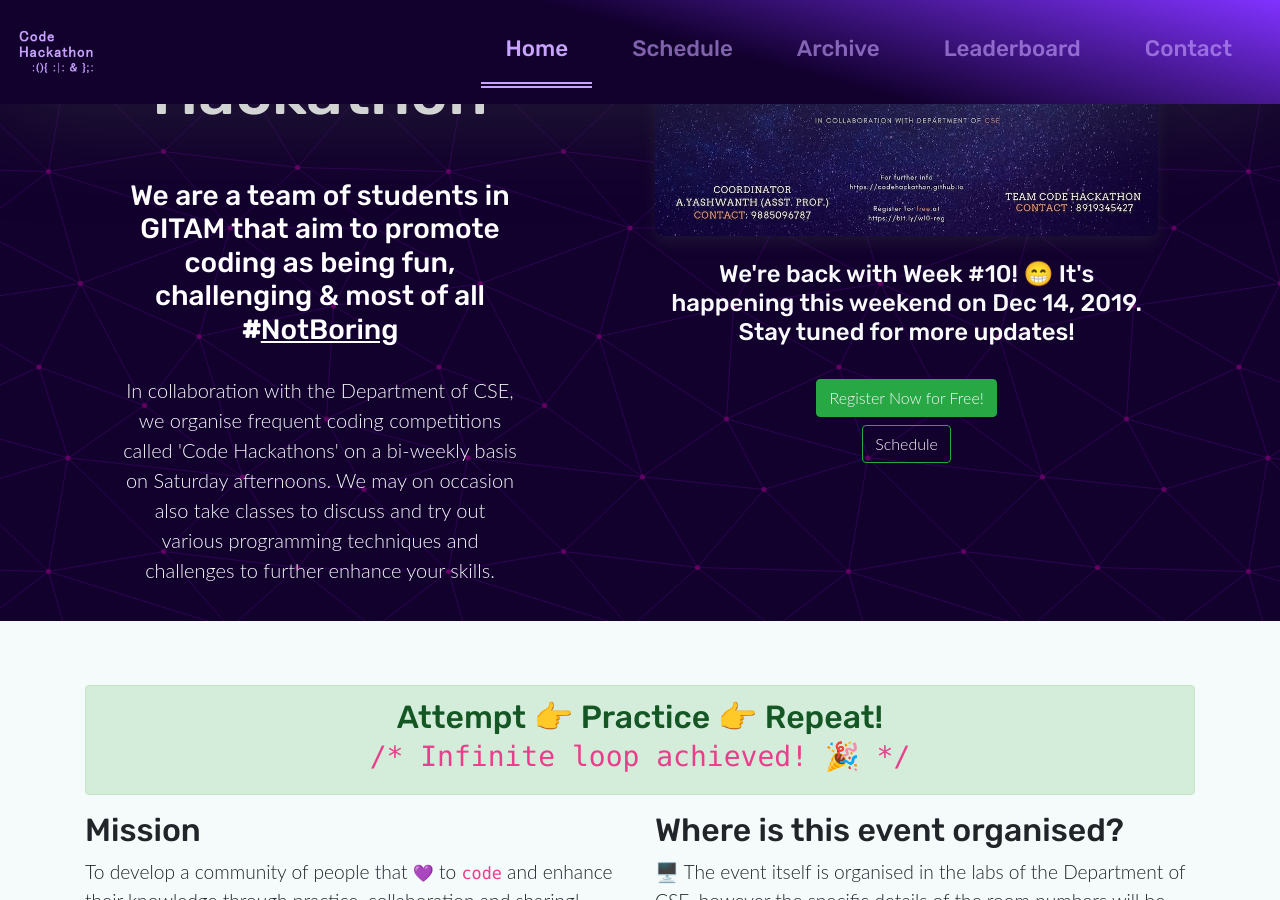
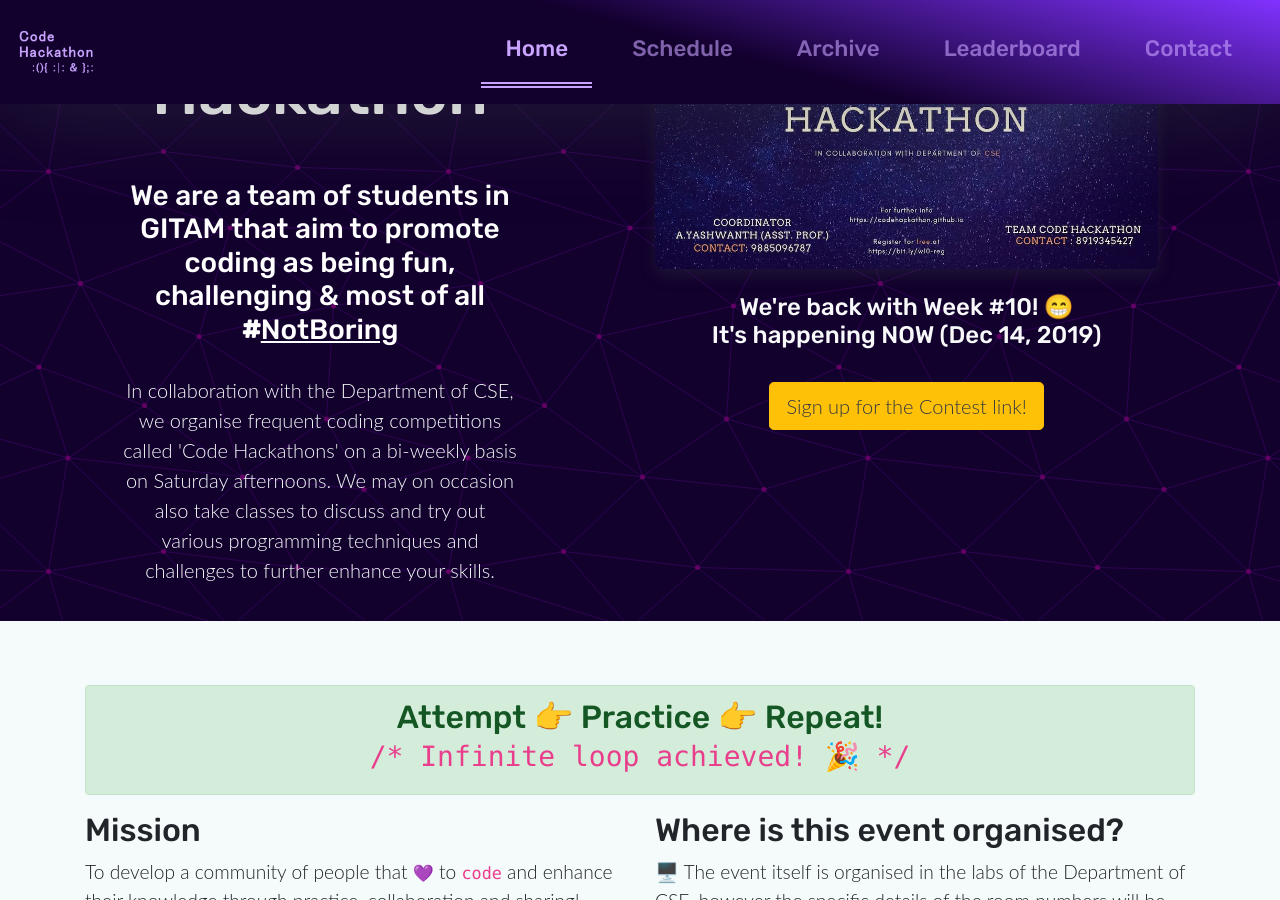
Before and after one commit to codehackathon/codehackathon.github.io, a Jekyll site: the page built from index.html, in a window 1280 px wide and 900 px high, scrolled down 363 px. Built offline with Jekyll 4.4.1, drawn with Linux system fonts in a browser that asks for light colours.

Commit message:
:alembic: Added Live contest link

```diff
--- a/index.html
+++ b/index.html
@@ -99,9 +99,8 @@
 					<br />
 					<img style="background: rgb(26, 18, 69);" class="poster" src="assets/poster/w10.jpg" alt="Code Hackathon Week #10 Poster">
 					<br />
-					<h4 class="text-light">We're back with Week #10! 😁 It's happening this weekend on Dec 14, 2019. Stay tuned for more updates!</h4><br>
-					<a href="https://bit.ly/w10-reg" class="btn btn-success text-light" target="_blank">Register Now for Free!</a>
-					<a href="schedule" class="btn btn-outline-success text-light mt-2" target="_blank">Schedule</a>
+					<h4 class="text-light">We're back with Week #10! 😁<br>It's happening NOW (Dec 14, 2019)</h4><br>
+					<a href="https://bit.ly/w10-r" class="btn btn-warning btn-lg text-dark" target="_blank">Sign up for the Contest link!</a>
 				</div>
 			</div>
 		</div>
--- a/schedule.html
+++ b/schedule.html
@@ -81,8 +81,8 @@
 				<div class="col-10 offset-1">
 					<h1>Schedule</h1>
 					<p class="lead text-md-center">
-						<u>Up next:</u> Code Hackathon <strong>Week #10</strong> is to be held on 14<sup>th</sup> December, 2019.&nbsp;
-						<a href="https://bit.ly/w10-reg" class="btn btn-success text-light" target="_blank">Register Now!</a>
+						<u>Up next:</u> Code Hackathon <strong>Week #10</strong> is being held now! (14<sup>th</sup> December, 2019).&nbsp;
+						<a href="https://bit.ly/w10-r" class="btn btn-warning btn-lg text-dark" target="_blank">Sign up for the Contest link!</a>
 					</h3>
 				</div>
 			</div>
```
